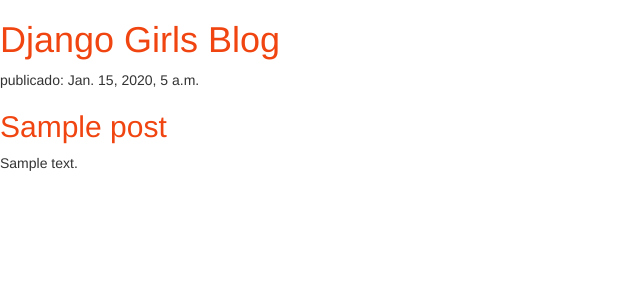
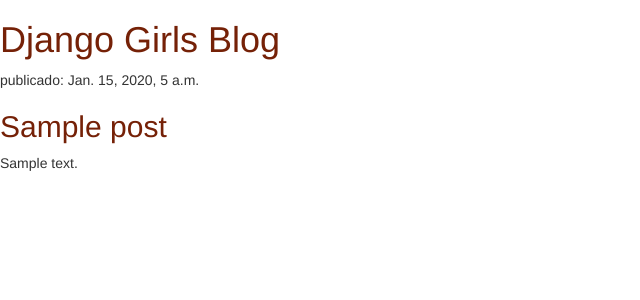
Before and after one commit to Senkuprogrammeuse/DjangoGirls-My-first-Blog, a Django app: page / in a window 1280 px wide. Shown: the top 300 px of the page, without its empty margins (0-640 px from the left). Run offline with Django 3.2, Linux system fonts and the light colour scheme; tables that the repository leaves empty hold one stand-in row (values such as "Sample post"); some libraries are stand-ins or nearby versions.

Commit message:
solo un cambio en color

```diff
--- a/blog/static/css/blog.css
+++ b/blog/static/css/blog.css
@@ -1,5 +1,5 @@
 h1 a, h2 a {
-     color: #f04511;
+     color: #752107;
 };
 h2 a {
     color: #8ed8c0;
```
